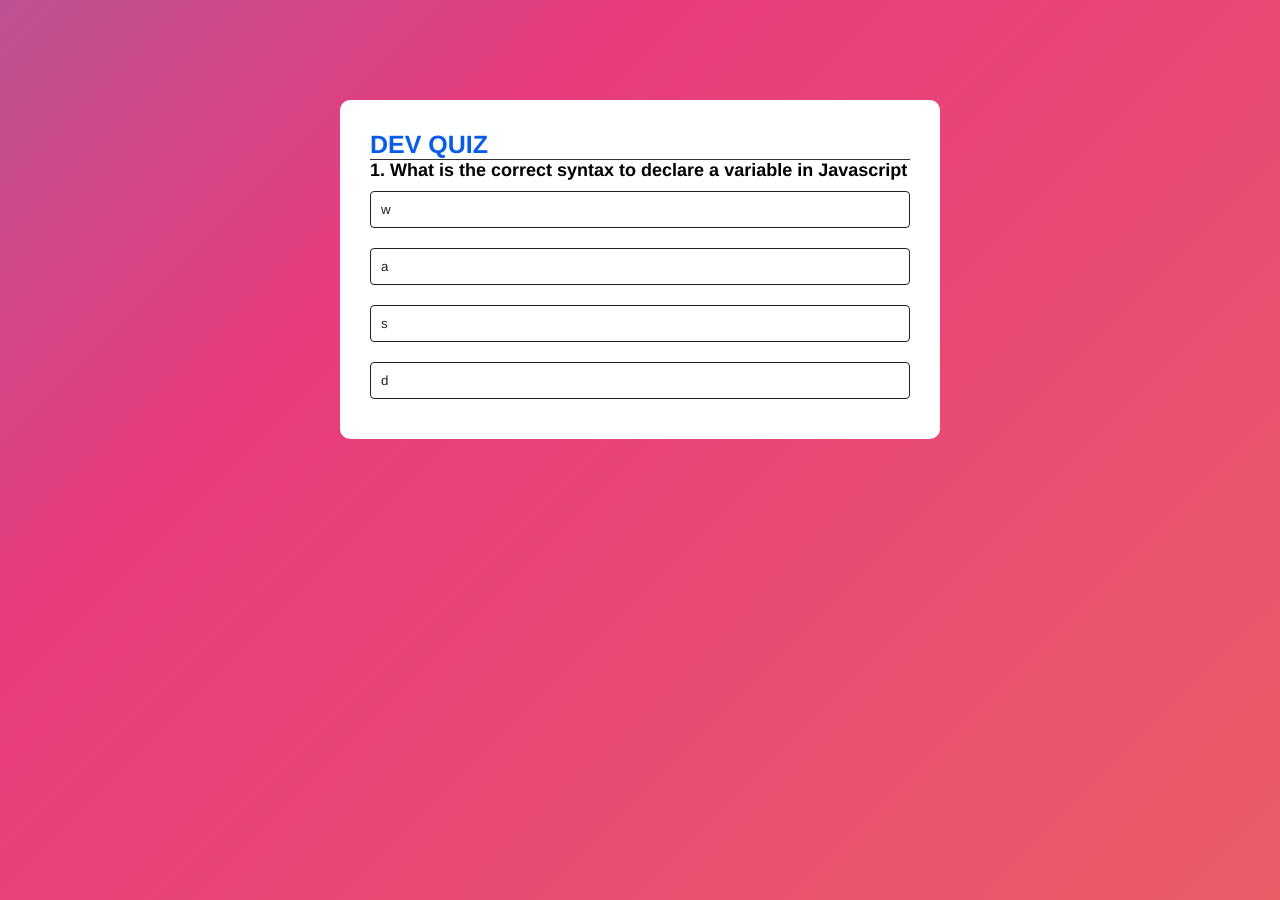
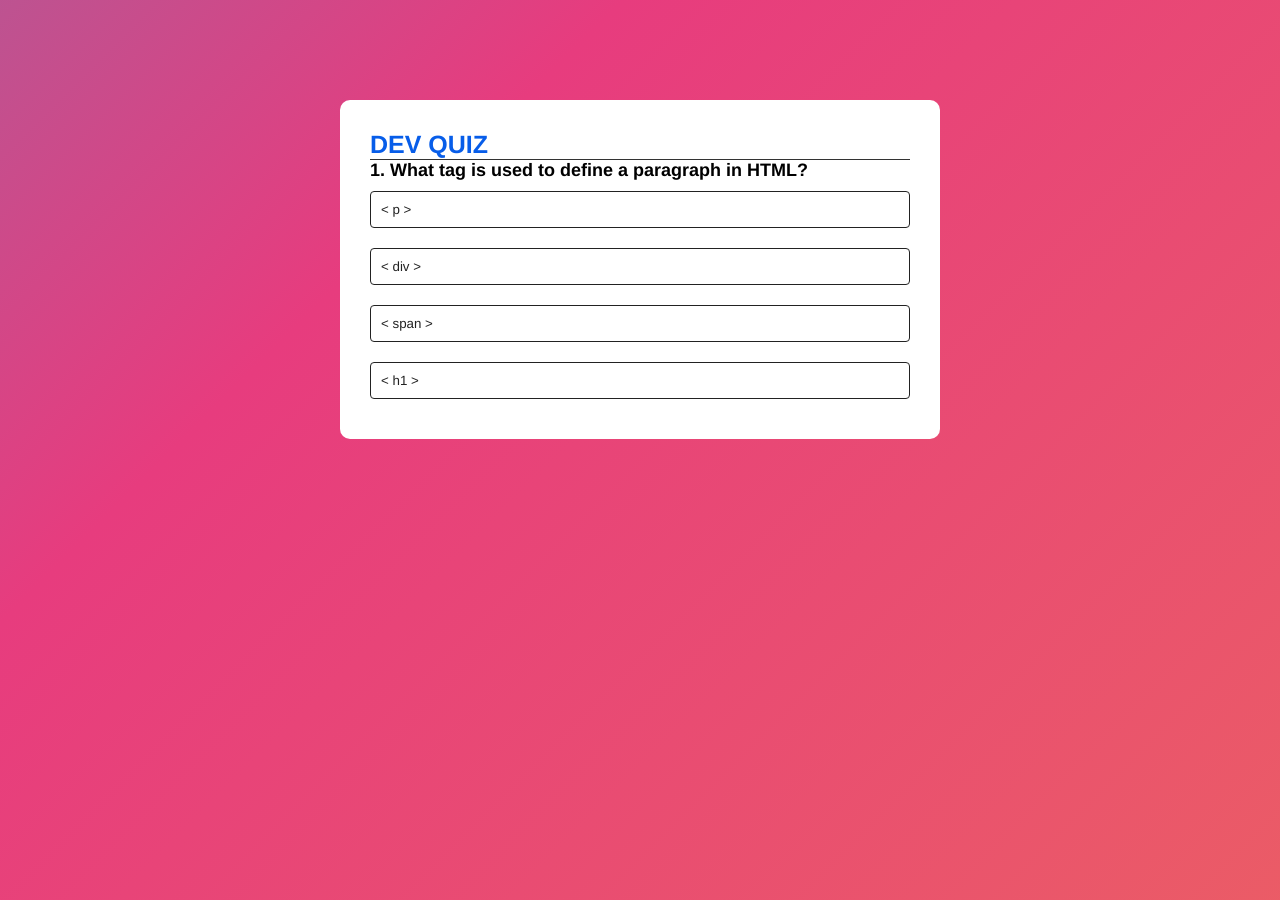
Before and after one commit to Fdavgreen/Frank-G-milestone-project-1, a plain HTML site: page milestone.html in a window 1280 px wide. Drawn offline with Linux system fonts and the light colour scheme.

Commit message:
adjustQuestions

```diff
--- a/script.js
+++ b/script.js
@@ -1,96 +1,107 @@
 //alert("Would you like to play the game?")
 const questions = [
     {
-        question: "What is the correct syntax to declare a variable in Javascript",
+        question: "What tag is used to define a paragraph in HTML?",
         answers: [
-            {text: "w", correct: true},
-            {text: "a", correct: false},
-            {text: "s", correct: false},
-            {text: "d", correct: false}
+            {text: "< p >", correct: true},
+            {text: "< div >", correct: false},
+            {text: "< span >", correct: false},
+            {text: "< h1 >", correct: false}
         ]
     },
     {
-        question: "text for question",
+        question: "Which CSS property is used to change the text color of an element?",
         answers: [
-            {text: "1", correct: true},
-            {text: "2", correct: false},
-            {text: "3", correct: false},
-            {text: "4", correct: false}
+            {text: "font-color", correct: false},
+            {text: "text-color", correct: false},
+            {text: "color", correct: true},
+            {text: "font-color", correct: false}
         ]
     },
     {
-        question: "text for question",
+        question: "What keyword is used to declare a variable in JavaScript?",
         answers: [
-            {text: "1", correct: true},
-            {text: "2", correct: false},
-            {text: "3", correct: false},
-            {text: "4", correct: false}
+            {text: "variable", correct: false},
+            {text: "var", correct: true},
+            {text: "let", correct: false},
+            {text: "const", correct: false}
         ]
     },
     {
-        question: "text for question",
+        question: "Which tag is used to create an unordered list in HTML?",
         answers: [
-            {text: "1", correct: true},
-            {text: "2", correct: false},
-            {text: "3", correct: false},
-            {text: "4", correct: false}
+            {text: "< ol >", correct: false},
+            {text: "< list >", correct: false},
+            {text: "< ul >", correct: true},
+            {text: "< li >", correct: false}
         ]
     },
     {
-        question: "text for question",
+        question: "How do you add a background color to an element in CSS?",
         answers: [
-            {text: "1", correct: true},
-            {text: "2", correct: false},
-            {text: "3", correct: false},
-            {text: "4", correct: false}
+            {text: "background-color", correct: true},
+            {text: "bg-color", correct: false},
+            {text: "color-background", correct: false},
+            {text: "bg", correct: false}
         ]
     },
     {
-        question: "text for question",
+        question: "What does DOM stand for in JavaScript?",
         answers: [
-            {text: "1", correct: true},
-            {text: "2", correct: false},
-            {text: "3", correct: false},
-            {text: "4", correct: false}
+            {text: "Document Object Model", correct: true},
+            {text: "Data Object Model", correct: false},
+            {text: "Design Object Model", correct: false},
+            {text: "Document Object Method", correct: false}
         ]
     },
     {
-        question: "text for question",
+        question: "Which tag is used to create a hyperlink in HTML?",
         answers: [
-            {text: "1", correct: true},
-            {text: "2", correct: false},
-            {text: "3", correct: false},
-            {text: "4", correct: false}
+            {text: "< link >", correct: false},
+            {text: "< a >", correct: true},
+            {text: "< href >", correct: false},
+            {text: "< url >", correct: false}
         ]
     },
     {
-        question: "text for question",
+        question: "Which property is used to change the font size of an element in CSS?",
         answers: [
-            {text: "1", correct: true},
-            {text: "2", correct: false},
-            {text: "3", correct: false},
-            {text: "4", correct: false}
+            {text: "text-size", correct: false},
+            {text: "font-size", correct: true},
+            {text: "size", correct: false},
+            {text: "text-font", correct: false}
         ]
     },
     {
-        question: "text for question",
+        question: "What is the correct way to write an if statement in JavaScript?",
         answers: [
-            {text: "1", correct: true},
-            {text: "2", correct: false},
-            {text: "3", correct: false},
-            {text: "4", correct: false}
+            {text: `if x = 5 {`, correct: false},
+            {text: `if (x == 5) {`, correct: true},
+            {text: `if x == 5 then {`, correct: false},
+            {text: `if (x = 5) {`, correct: false}
         ]
     },
     {
-        question: "text for question",
+        question: "Which tag is used to display an image in HTML?",
         answers: [
-            {text: "1", correct: true},
-            {text: "2", correct: false},
-            {text: "3", correct: false},
-            {text: "4", correct: false}
+            {text: "< img >", correct: true},
+            {text: "< image >", correct: false},
+            {text: "< picture >", correct: false},
+            {text: "< src >", correct: false}
         ]
     }
 ];
+// A) <p>
+// C) color
+// B) var
+// C) <ul>
+// A) background-color
+// A) Document Object Model
+// B) <a>
+// B) font-size
+// B) if (x == 5) {
+// A) <img></img>
+// ANSWER KEYS
 
 const questionElement = document.getElementById("question");
 const answerButtons = document.getElementById("answer-buttons");
@@ -173,73 +184,3 @@ nextButton.addEventListener("click", ()=>{
     }
 });
 startQuiz();
-// const questions = [
-//     {
-//         question: "What is the correct syntax to declare a variable in Javascript",
-//         answers: [
-//             {text: "w", correct: true},
-//             {text: "a", correct: false},
-//             {text: "s", correct: false},
-//             {text: "d", correct: false}
-//         ]
-//     },
-//     // Additional questions...
-// ];
-
-// const questionElement = document.getElementById("question");
-// const answerButtons = document.getElementById("answer-buttons");
-// const nextButton = document.getElementById("next-btn");
-
-// let currentQuestionIndex = 0;
-// let score = 0;
-
-// nextButton.addEventListener("click", () => {
-//     currentQuestionIndex++;
-//     if (currentQuestionIndex < questions.length) {
-//         showQuestion();
-//     } else {
-//         // Quiz ends, you can display the score or do something else
-//         alert("Quiz ended! Your score is: " + score);
-//         // You might want to reset the quiz or do something else here
-//     }
-// });
-
-// function startQuiz(){
-//     currentQuestionIndex = 0;
-//     score = 0;
-//     nextButton.innerHTML = "Next";
-//     showQuestion();
-// }
-
-// function showQuestion(){
-//     resetState();
-//     let currentQuestion = questions[currentQuestionIndex];
-//     let questionNo = currentQuestionIndex + 1;
-//     questionElement.innerHTML = questionNo + ". " + currentQuestion.question;
-
-//     currentQuestion.answers.forEach(answer => {
-//         const button = document.createElement("button");
-//         button.innerHTML = answer.text;
-//         button.classList.add("btn");
-//         button.addEventListener("click", () => {
-//             selectAnswer(answer.correct);
-//         });
-//         answerButtons.appendChild(button);
-//     });
-// }
-
-// function selectAnswer(isCorrect) {
-//     if (isCorrect) {
-//         score++;
-//     }
-//     nextButton.style.display = "block";
-// }
-
-// function resetState(){
-//     nextButton.style.display = "none";
-//     while(answerButtons.firstChild){
-//        answerButtons.removeChild(answerButtons.firstChild);
-//     }
-// }
-
-// startQuiz();
```
Also changed, not shown: milestone.html (+0 -1 lines).
